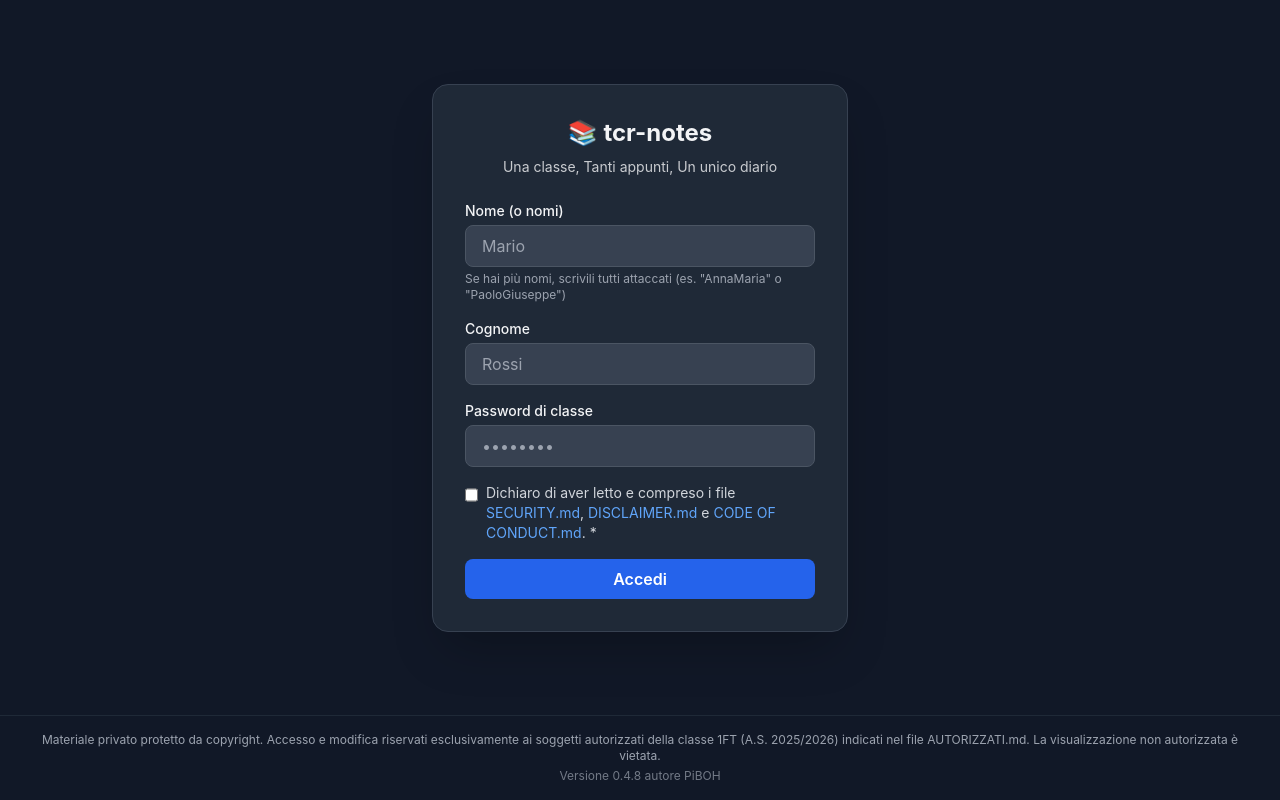
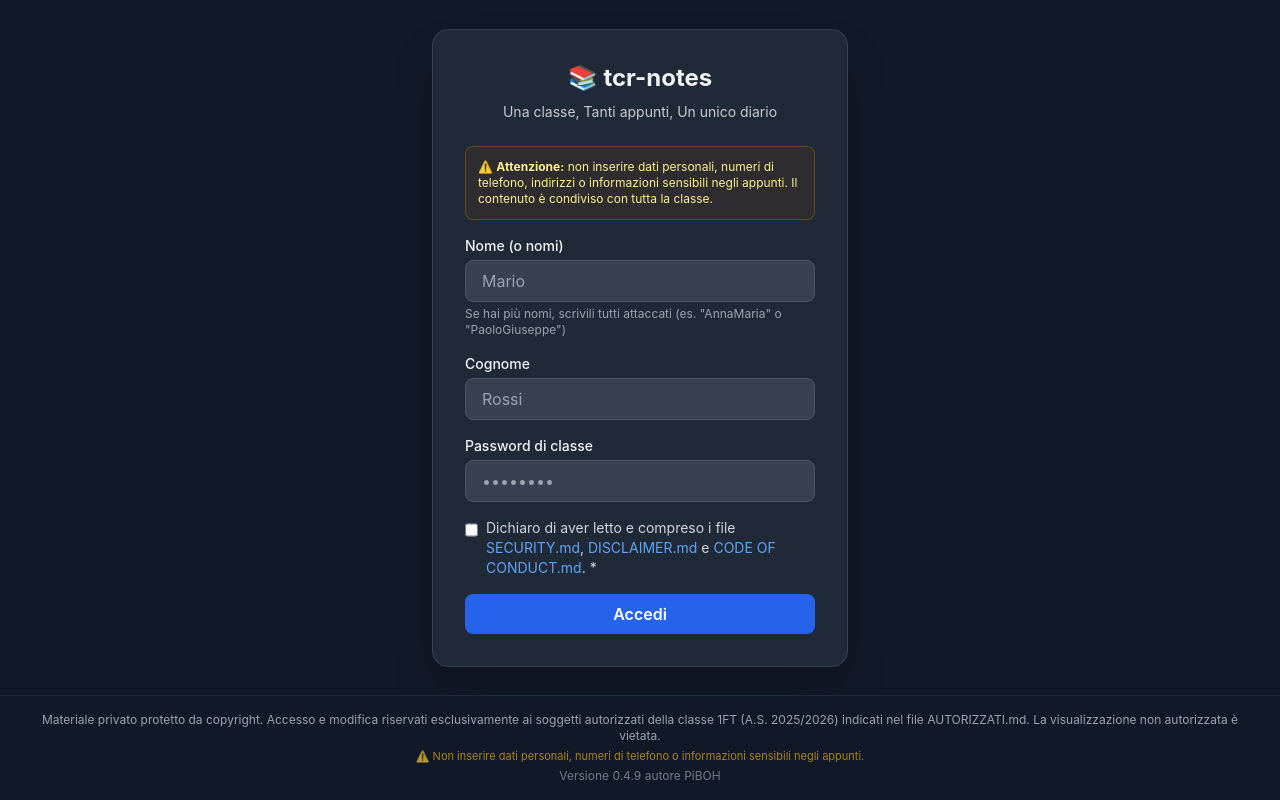
Before and after one commit to PiBOH-EDU/tcr-notes, a React (Vite) app: page / in a window 1280 px wide. Built offline with nearby package versions, Linux system fonts and the light colour scheme; no server answers.

Commit message:
v0.4.9 documentation update

```diff
--- a/src/components/Footer.jsx
+++ b/src/components/Footer.jsx
@@ -13,7 +13,10 @@ export default function Footer({ theme }) {
         indicati nel file AUTORIZZATI.md. La visualizzazione non autorizzata è
         vietata.
       </p>
-      <p className="mt-1 opacity-70">Versione 0.4.8 autore PiBOH</p>
+      <p className={`mt-1 text-[11px] ${theme === 'dark' ? 'text-yellow-500/70' : 'text-yellow-700/70'}`}>
+        ⚠️ Non inserire dati personali, numeri di telefono o informazioni sensibili negli appunti.
+      </p>
+      <p className="mt-1 opacity-70">Versione 0.4.9 autore PiBOH</p>
     </footer>
   );
 }
--- a/src/components/Login.jsx
+++ b/src/components/Login.jsx
@@ -82,6 +82,14 @@ export default function Login({ onLogin, theme }) {
         <p className="text-sm text-center mb-6 opacity-80">
           Una classe, Tanti appunti, Un unico diario
         </p>
+
+        <div className={`mb-4 p-3 rounded-lg text-xs border ${
+          theme === 'dark'
+            ? 'bg-yellow-900/20 border-yellow-700/50 text-yellow-200'
+            : 'bg-yellow-50 border-yellow-300 text-yellow-800'
+        }`}>
+          ⚠️ <strong>Attenzione:</strong> non inserire dati personali, numeri di telefono, indirizzi o informazioni sensibili negli appunti. Il contenuto è condiviso con tutta la classe.
+        </div>
 
         <form onSubmit={handleSubmit} className="space-y-4">
           {/* NOME/I */}
```
Also changed, not shown: 4 other files (tests, documents, lock files or other folders).
